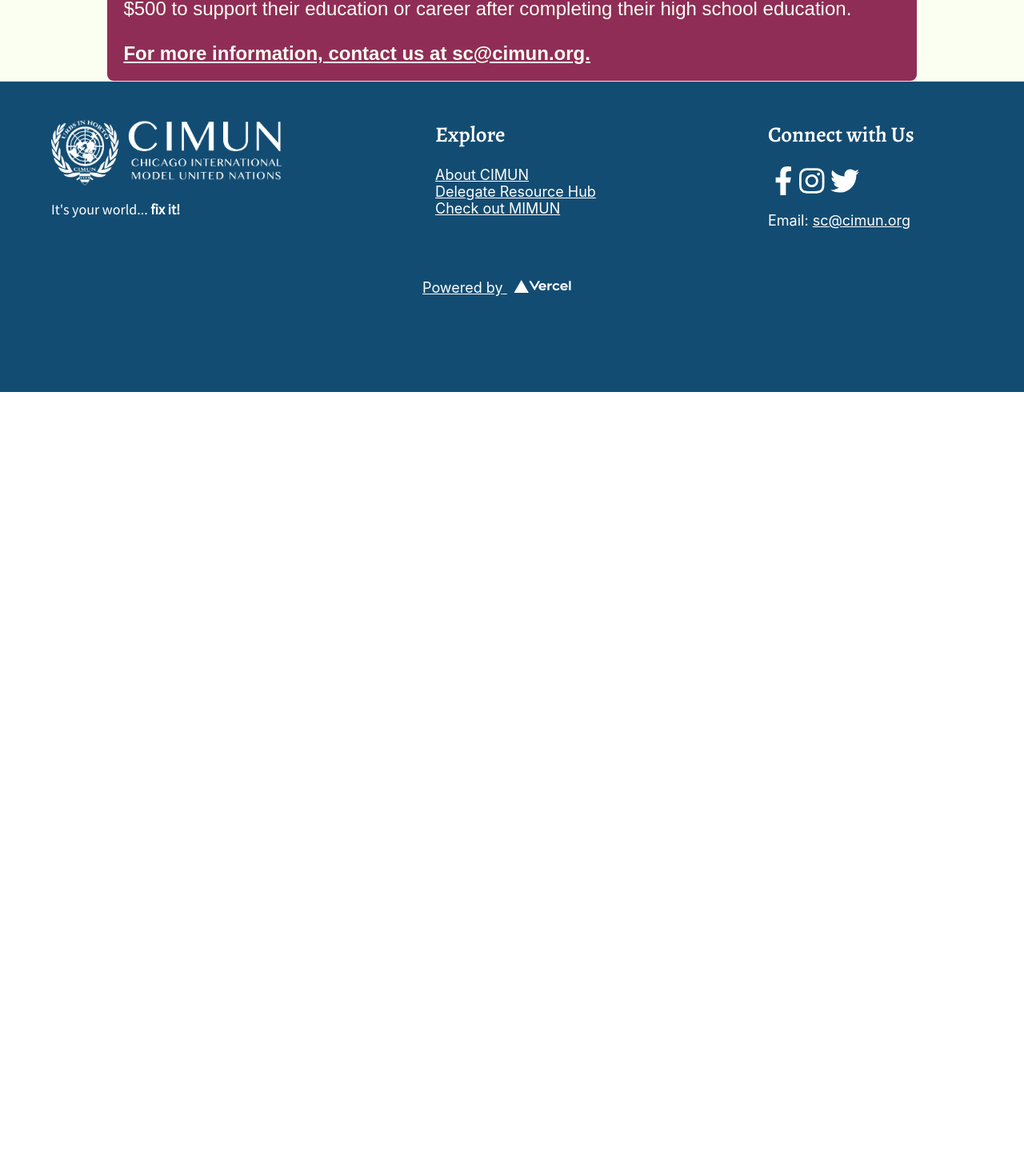
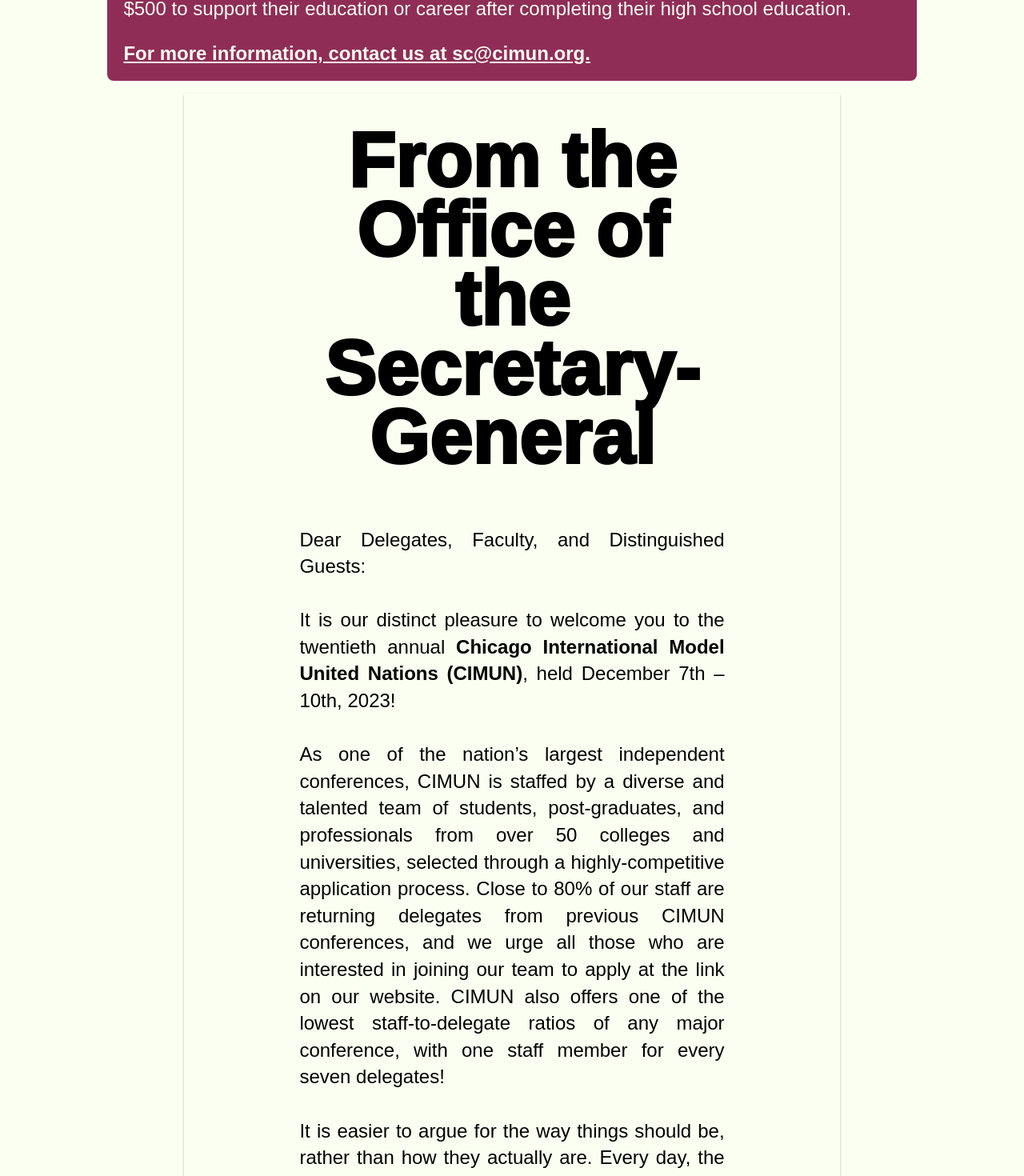
Before and after one commit to Model-UN/cimun-web, a Next.js app: page / in a window 1280 px wide. Shown: the part 1320-2790 px from the top of the page at 80% size. Before the commit the page ends 1810 px from the top, so only its background shows below. Built offline with nearby package versions, Linux system fonts and the light colour scheme.

Commit message:
update letter to delegates (#97)

```diff
--- a/components/articles/letter.tsx
+++ b/components/articles/letter.tsx
@@ -18,18 +18,13 @@
           align={"justify"}
           size="1.5rem"
         >
-          <br />
-          <br />
+          <br /><br />
           Dear Delegates, Faculty, and Distinguished Guests:
-          <br />
-          <br />
-          It is our distinct pleasure to welcome you to the nineteenth annual{" "}
+          <br /><br />
+          It is our distinct pleasure to welcome you to the twentieth annual{" "}
           <strong>Chicago International Model United Nations (CIMUN)</strong>,
-          held February 2nd – 5th, 2023. We are excited to announce that we will
-          be in person! (Please knock on wood while reading this, just to be
-          safe).
-          <br />
-          <br />
+          held December 7th – 10th, 2023!
+          <br /><br />
           As one of the nation’s largest independent conferences, CIMUN is
           staffed by a diverse and talented team of students, post-graduates,
           and professionals from over 50 colleges and universities, selected
@@ -39,8 +34,7 @@
           link on our website. CIMUN also offers one of the lowest
           staff-to-delegate ratios of any major conference, with one staff
           member for every seven delegates!
-          <br />
-          <br />
+          <br /><br />
           It is easier to argue for the way things should be, rather than how
           they actually are. Every day, the world becomes a more divisive and
           tougher place to call home. We struggle to understand why people take
@@ -48,8 +42,7 @@
           find ourselves feeling helpless, powerless, faithless. CIMUN
           challenges delegates to recognize those emotions, assume these roles
           of power, and portray them in a productive and realistic manner.
-          <br />
-          <br />
+          <br /><br />
           Without having the capacity to understand the problems we face, it is
           impossible to solve them. Leaders across the globe are met with
           difficult and multifaceted issues daily, and we will urge all
@@ -58,28 +51,24 @@
           with neighboring committees, the result is an unconventional
           conference that immerses students in a global context, and makes CIMUN
           a truly one-of-a-kind Model UN experience.
-          <br />
-          <br />
-          CIMUN XIX will offer 20 unique committees and cabinets, most with 40
-          delegates or less. The historical year of 1982 will immerse delegates
+          <br /><br />
+          CIMUN XX will offer 20 unique committees and cabinets, most with 40
+          delegates or less. The historical year of 1962 will immerse delegates
           in a scenario that requires innovation and originality, as decisions
           they will make can alter geographical and political power for
           generations to come. CIMUN implements delegate’s decisions in
           real-time, allowing them to see the impact of their actions, and
           requiring them to think critically beyond the bounds of any one topic
           to best represent their national interests.
-          <br />
-          <br />
-          I could not be more excited to welcome you in person in 2023!
-          <br />
-          <br />
+          <br /><br />
+          I could not be more excited to welcome you in 2023!
+          <br /><br />
           Sincerely,
           <br />
-          Daniel Benson
+          Harris Laufer
           <br />
-          Secretary-General, CIMUN XIX
-          <br />
-          <br />
+          Secretary-General, CIMUN XX
+          <br /><br />
         </Body>
       </MaterialCard>
     </ComponentWrapper>
--- a/pages/index.tsx
+++ b/pages/index.tsx
@@ -47,7 +47,7 @@
       />
       <InfoColumns />
       <AwardAnnouncementCard />
-      {/* <Letter /> */}
+       <Letter />
       <Footer />
     </Wrapper>
   );
```
